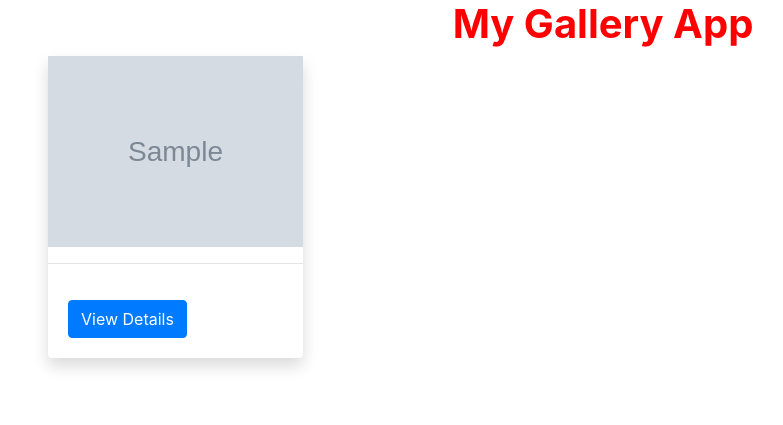
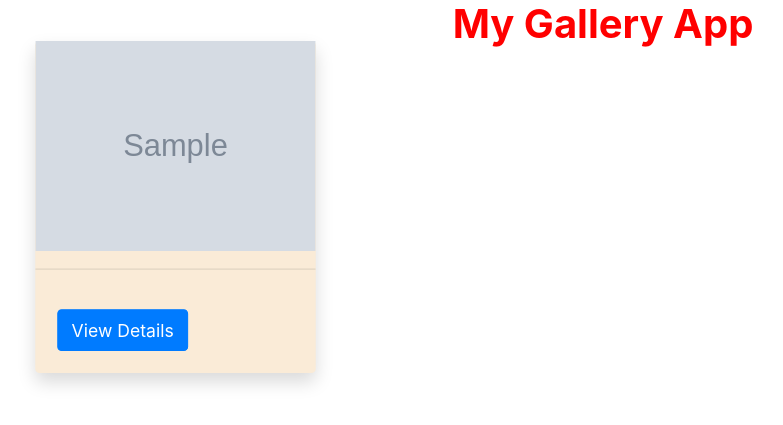
Before and after one commit to josphat-n/mygallery, a Django app: template gal/templates/gal/home.html in a window 1280 px wide, with the pointer over the restyled element. Shown: the part 56-481 px from the top of the page, without its empty margins (37-820 px from the left). Run offline with Django 3.2, Linux system fonts and the light colour scheme; the template is opened without the code that fills it: most values are stand-ins (such as "Sample title", 1, 10 or a date in 2020); grey boxes marked "Sample" are stand-in pictures; some libraries are stand-ins or nearby versions.

Commit message:
change effect of image hover

```diff
--- a/static/css/home.css
+++ b/static/css/home.css
@@ -29,3 +29,9 @@ float: left;
 width: 50%;
 padding: 10px;
 }
+
+.card:hover{
+   transform: scale(1.1);
+   background-color: antiquewhite;
+   cursor: all-scroll;
+}
```
